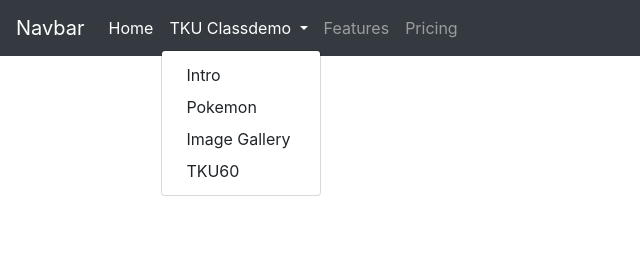
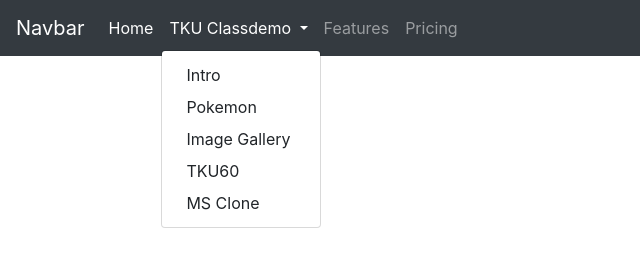
Before and after one commit to foxdog1009/1091-1A-demo-409101796, a plain HTML site: page w05-bootstrap/nav.html in a window 1280 px wide. Both pictures are taken after a click on the button "TKU Classdemo". Shown: the full height of the page, 0-640 px from the left. Drawn offline with nearby package versions, Linux system fonts and the light colour scheme.

Commit message:
no time to waste

```diff
--- a/w05-bootstrap/nav.html
+++ b/w05-bootstrap/nav.html
@@ -56,6 +56,9 @@
               <a class="dropdown-item" href="./w03-div-tku60/div_tku60.html"
                 >TKU60</a
               >
+              <a class="dropdown-item" href="../w06/index.html"
+              >MS Clone</a
+            >
             </div>
           </li>
           <li class="nav-item">
```
Also changed, not shown: index.html (+3 -0 lines).
